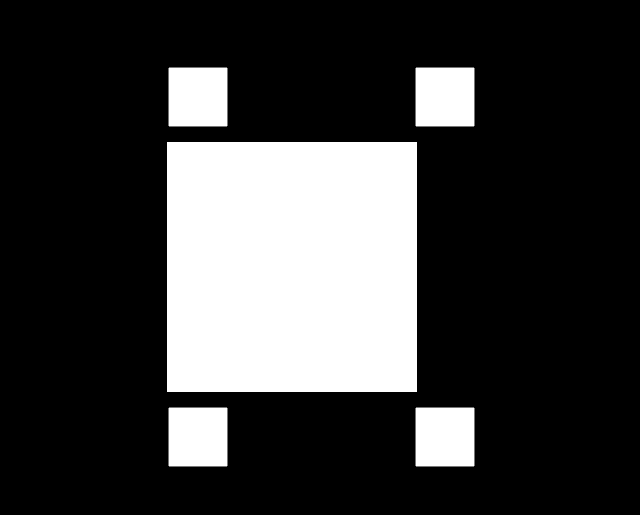
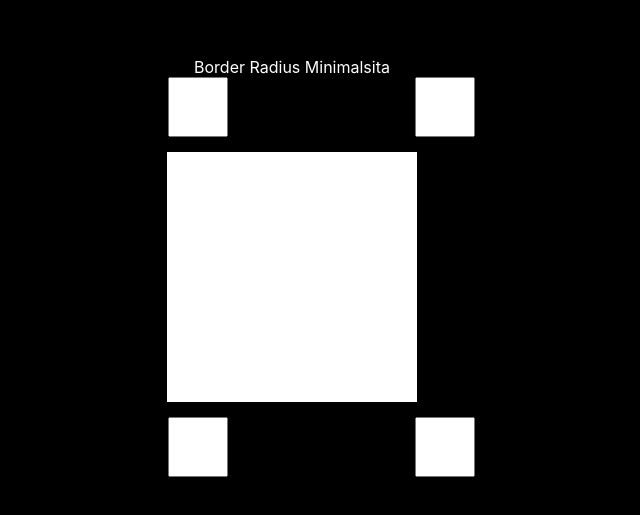
Before and after one commit to ArthurZiliani/Border-radius, a plain HTML site: page index.html in a window 1280 px wide. Shown: the part 133-648 px from the top of the page, without its empty margins (298-938 px from the left). Drawn offline with Linux system fonts and the light colour scheme.

Commit message:
mudança no titulo

```diff
--- a/css.css
+++ b/css.css
@@ -96,3 +96,12 @@ text-align: center;
     height: 60px;
 
 }
+
+.title{
+
+color: white;
+text-align: center;
+margin-right: 100px;
+font-family: -apple-system, BlinkMacSystemFont, 'Segoe UI', Roboto, Oxygen, Ubuntu, Cantarell, 'Open Sans', 'Helvetica Neue', sans-serif;
+
+}
--- a/index.html
+++ b/index.html
@@ -10,13 +10,15 @@
 
 
     <div class="container">
+
+        <p class="title">Border Radius Minimalsita</p>
         <div class="top">
         <input  id="top-left" class="topleft"  >
         <input id="top-right" class="topright"   >
 
              </div>
 
-        <div id ="box-radius"><p id="teste"> </p></div>
+        <div id ="box-radius"><p id="copiar"> </p></div>
 
         <div class="top">
             <input id="bottom-left" class="bottomleft"  > <input   id="bottom-right"  class="bottomright"  >
```
